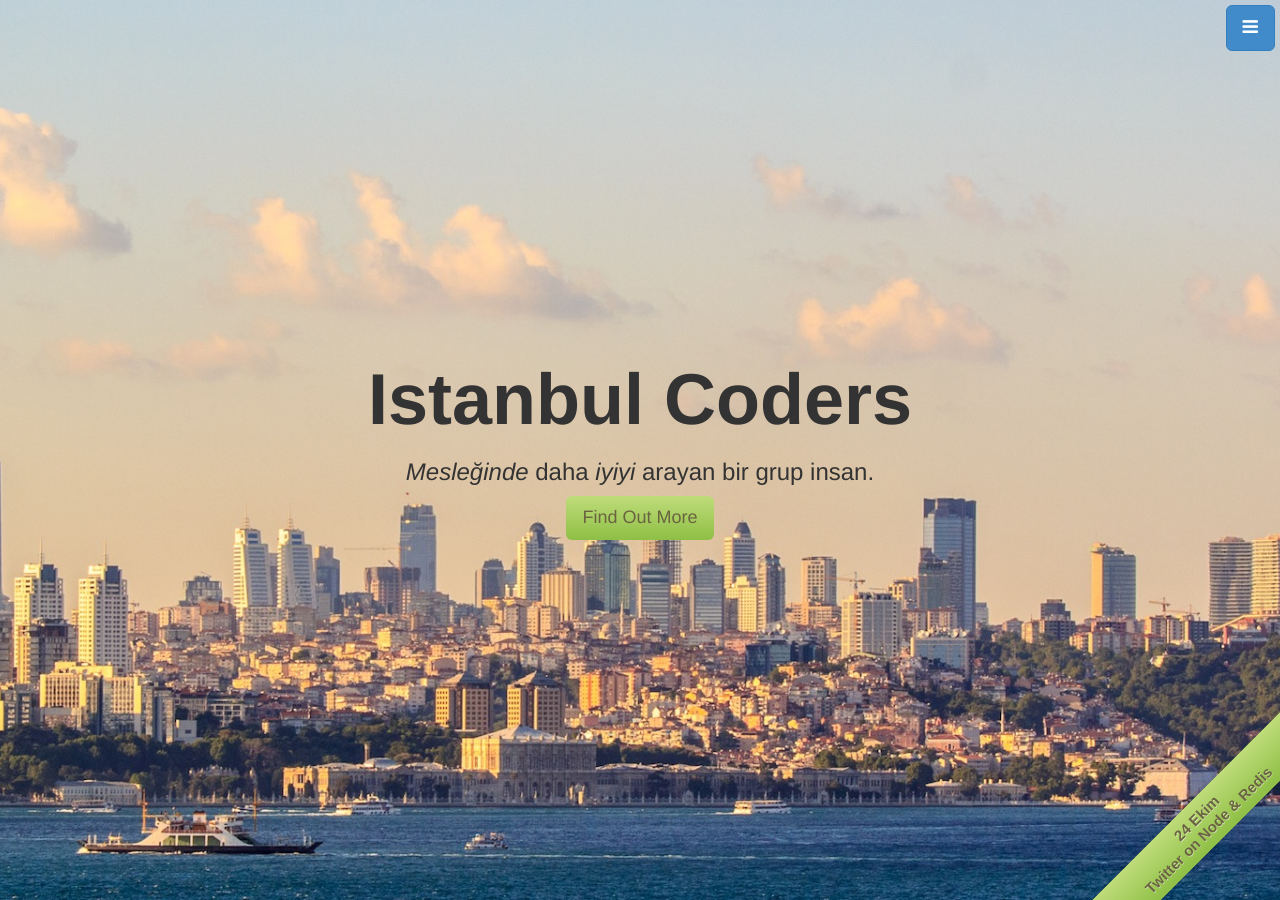
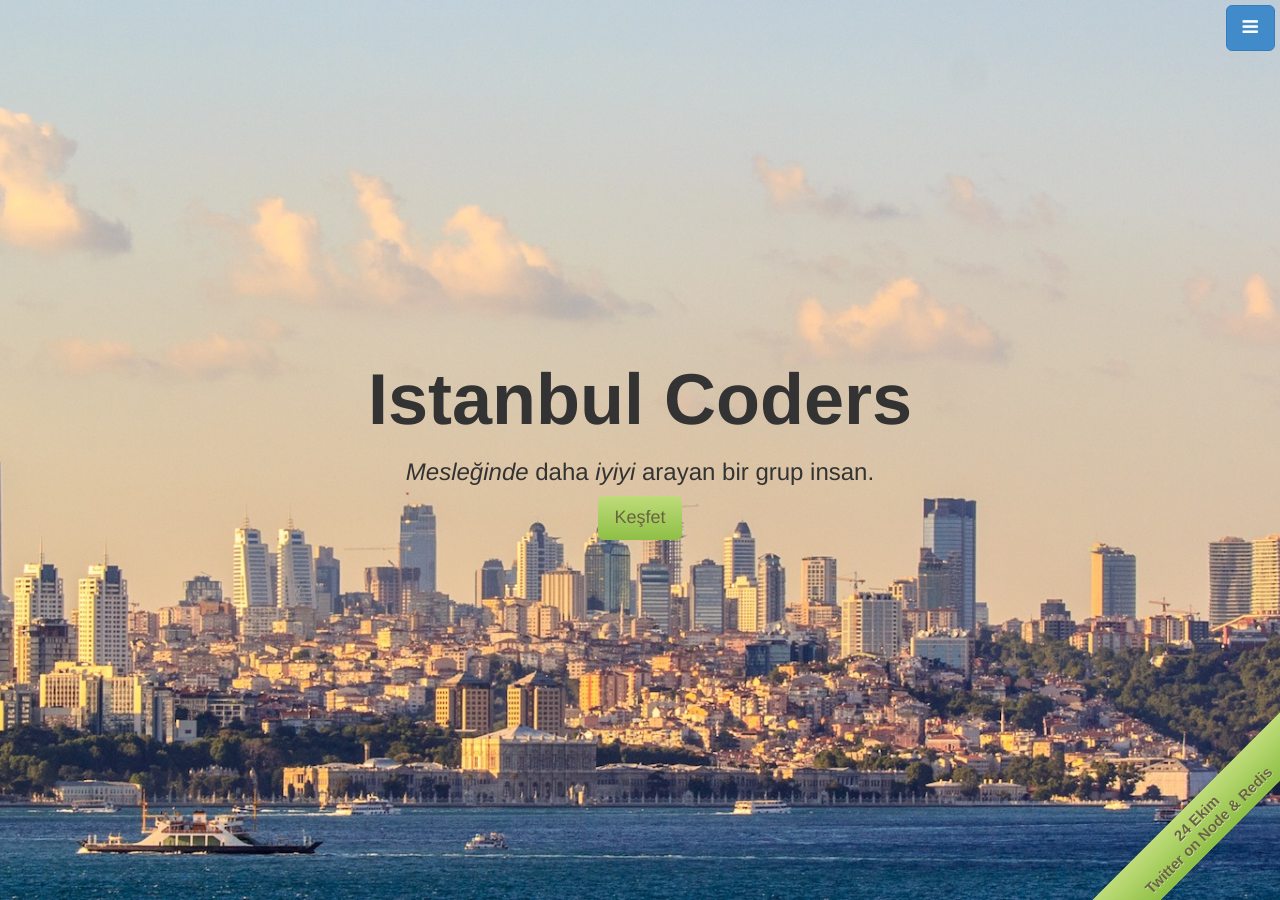
Before and after one commit to selimober/istanbul-coders, a Jekyll site: the page built from index.md, in a window 1280 px wide and 900 px high. Built offline with Jekyll 4.4.1, drawn with Linux system fonts in a browser that asks for light colours; Markdown is read by kramdown in place of the engine named in the settings.

Commit message:
translation

```diff
--- a/index.md
+++ b/index.md
@@ -21,7 +21,7 @@ layout: home
   <div class="vert-text">
     <h1>Istanbul Coders</h1>
     <h3><em>Mesleğinde</em> daha <em>iyiyi</em> arayan bir grup insan.</h3>
-    <a href="#intro" class="btn btn-default btn-lg">Find Out More</a>
+    <a href="#intro" class="btn btn-default btn-lg">Keşfet</a>
   </div>
   <div class="ribbon-wrapper-green"><div class="ribbon-green"><a href="/next-meeting">
     24 Ekim <br/>
```
